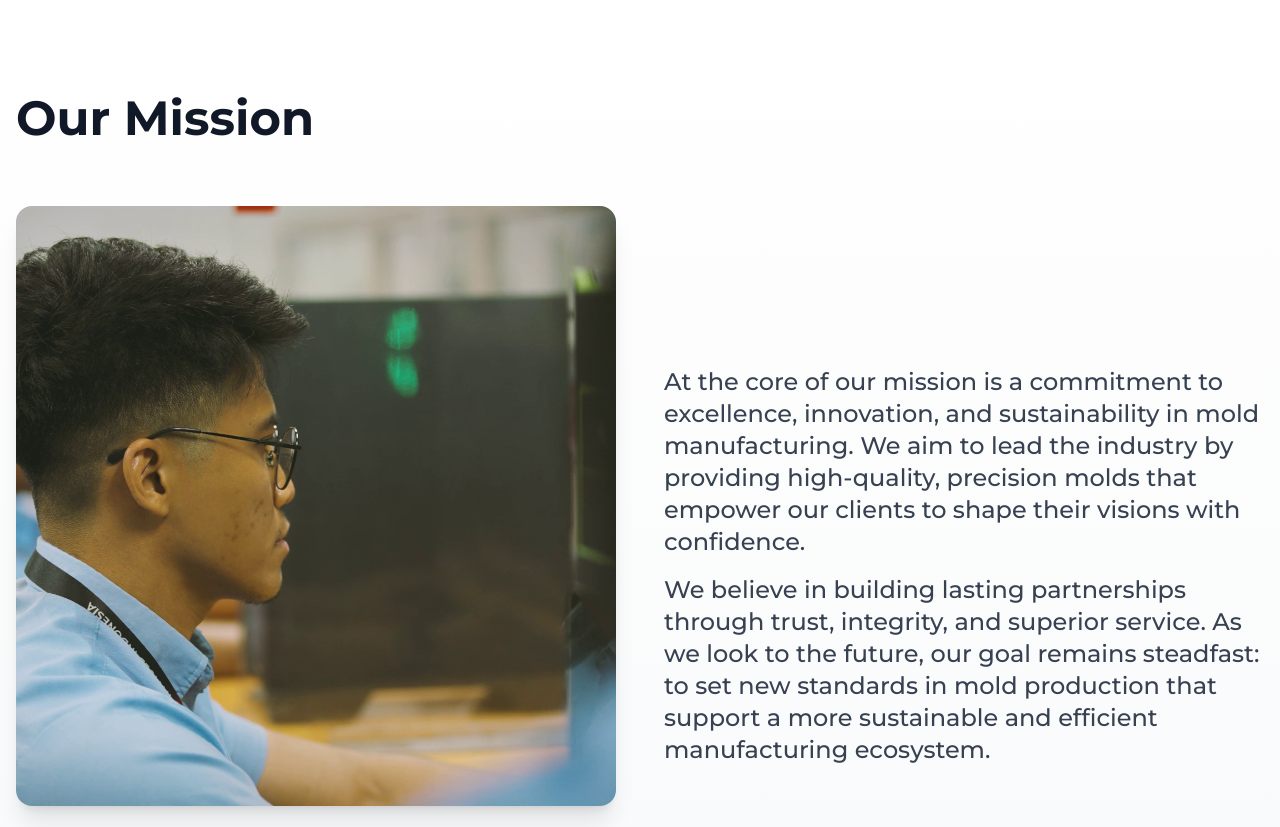
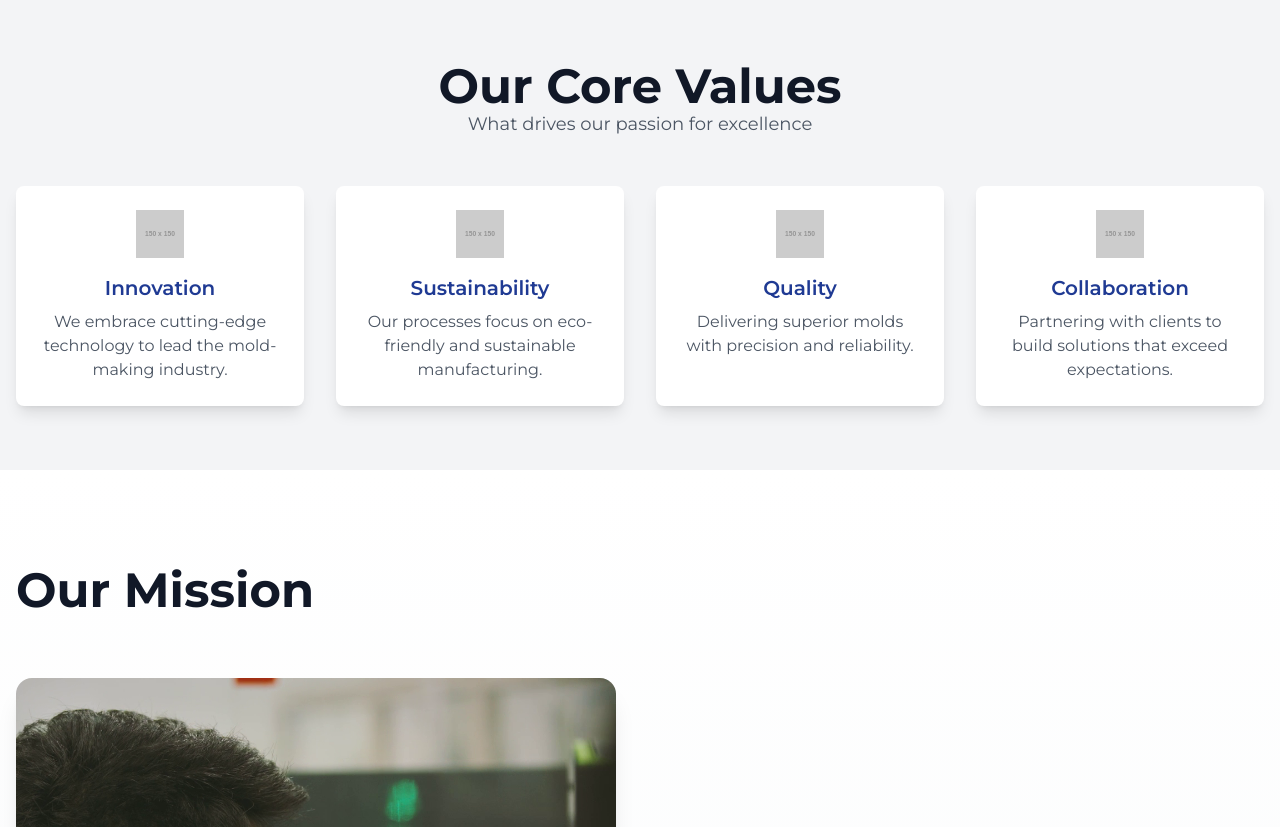
Before and after one commit to jaephillseo/acmi_website, a Next.js app: page /about in a window 1280 px wide. Shown: the part 674-1501 px from the top of the page. Built offline with nearby package versions, Linux system fonts and the light colour scheme.

Commit message:
About page layout changes

```diff
--- a/src/app/about/page.tsx
+++ b/src/app/about/page.tsx
@@ -109,6 +109,42 @@ const AboutUs = () => {
         </motion.div>
       </section>
 
+      <section className="py-16 bg-gray-100">
+  <div className="container mx-auto px-4 text-center">
+    <motion.div
+      initial="hidden"
+      whileInView="visible"
+      viewport={{ once: true }}
+      variants={fadeIn}
+      className="mb-12"
+    >
+      <h2 className="text-3xl lg:text-5xl font-bold text-gray-900">Our Core Values</h2>
+      <p className="text-lg text-gray-600">What drives our passion for excellence</p>
+    </motion.div>
+    <div className="grid grid-cols-1 md:grid-cols-2 lg:grid-cols-4 gap-8">
+      <div className="p-6 bg-white shadow-lg rounded-lg">
+        <img src="https://via.placeholder.com/150" alt="Innovation" className="h-12 w-12 mx-auto mb-4" />
+        <h3 className="text-xl font-semibold">Innovation</h3>
+        <p className="text-gray-600 mt-2">We embrace cutting-edge technology to lead the mold-making industry.</p>
+      </div>
+      <div className="p-6 bg-white shadow-lg rounded-lg">
+        <img src="https://via.placeholder.com/150" alt="Sustainability" className="h-12 w-12 mx-auto mb-4" />
+        <h3 className="text-xl font-semibold">Sustainability</h3>
+        <p className="text-gray-600 mt-2">Our processes focus on eco-friendly and sustainable manufacturing.</p>
+      </div>
+      <div className="p-6 bg-white shadow-lg rounded-lg">
+        <img src="https://via.placeholder.com/150" alt="Quality" className="h-12 w-12 mx-auto mb-4" />
+        <h3 className="text-xl font-semibold">Quality</h3>
+        <p className="text-gray-600 mt-2">Delivering superior molds with precision and reliability.</p>
+      </div>
+      <div className="p-6 bg-white shadow-lg rounded-lg">
+        <img src="https://via.placeholder.com/150" alt="Collaboration" className="h-12 w-12 mx-auto mb-4" />
+        <h3 className="text-xl font-semibold">Collaboration</h3>
+        <p className="text-gray-600 mt-2">Partnering with clients to build solutions that exceed expectations.</p>
+      </div>
+    </div>
+  </div>
+</section>
       {/* Mission Section */}
       < section className="py-16 md:py-24 bg-gradient-to-b from-white to-gray-50" >
         <div className="container mx-auto px-4">
@@ -152,7 +188,7 @@ const AboutUs = () => {
               transition={{ delay: 0.2 }}
               className="lg:w-1/2 space-y-6"
             >
-              <blockquote className="text-lg md:text-xl lg:text-2xl text-gray-700 font-medium lg:mt-40">
+              <blockquote className="text-lg md:text-xl lg:text-2xl text-gray-700 font-light leading-relaxed lg:mt-40">
                 <p>
                   At the core of our mission is a commitment to excellence, innovation, and sustainability in mold manufacturing. We aim to lead the industry by providing high-quality, precision molds that empower our clients to shape their visions with confidence.
                 </p>
@@ -164,6 +200,9 @@ const AboutUs = () => {
           </div>
         </div>
       </section>
+
+
+
 
       {/* Vision Section - Enhanced with modern layout */}
       <section className="py-16 md:py-24">
@@ -304,6 +343,45 @@ const AboutUs = () => {
         </div>
       </section>
 
+{/* Meet Our Team Section */}
+      <section className="py-16 bg-gradient-to-b from-white to-gray-50">
+  <div className="container mx-auto px-4 text-center">
+    <motion.div
+      initial="hidden"
+      whileInView="visible"
+      viewport={{ once: true }}
+      variants={fadeIn}
+      className="mb-12"
+    >
+      <h2 className="text-3xl lg:text-5xl font-bold text-gray-900">Meet Our Team</h2>
+      <p className="text-lg text-gray-600">The people behind our success</p>
+    </motion.div>
+    <div className="grid grid-cols-1 sm:grid-cols-2 lg:grid-cols-4 gap-8">
+      <div className="bg-white shadow-lg rounded-lg p-6">
+        <img src="/images/team/member1.jpg" alt="Team Member" className="rounded-full mx-auto w-24 h-24 mb-4" />
+        <h3 className="text-xl font-semibold">John Doe</h3>
+        <p className="text-gray-600">CEO</p>
+      </div>
+      <div className="bg-white shadow-lg rounded-lg p-6">
+        <img src="/images/team/member2.jpg" alt="Team Member" className="rounded-full mx-auto w-24 h-24 mb-4" />
+        <h3 className="text-xl font-semibold">Jane Smith</h3>
+        <p className="text-gray-600">COO</p>
+      </div>
+      <div className="bg-white shadow-lg rounded-lg p-6">
+        <img src="/images/team/member3.jpg" alt="Team Member" className="rounded-full mx-auto w-24 h-24 mb-4" />
+        <h3 className="text-xl font-semibold">Alex Lee</h3>
+        <p className="text-gray-600">Head of R&D</p>
+      </div>
+      <div className="bg-white shadow-lg rounded-lg p-6">
+        <img src="/images/team/member4.jpg" alt="Team Member" className="rounded-full mx-auto w-24 h-24 mb-4" />
+        <h3 className="text-xl font-semibold">Emily Chen</h3>
+        <p className="text-gray-600">Marketing Director</p>
+      </div>
+    </div>
+  </div>
+</section>
+
+
 
 
     </div >
```
